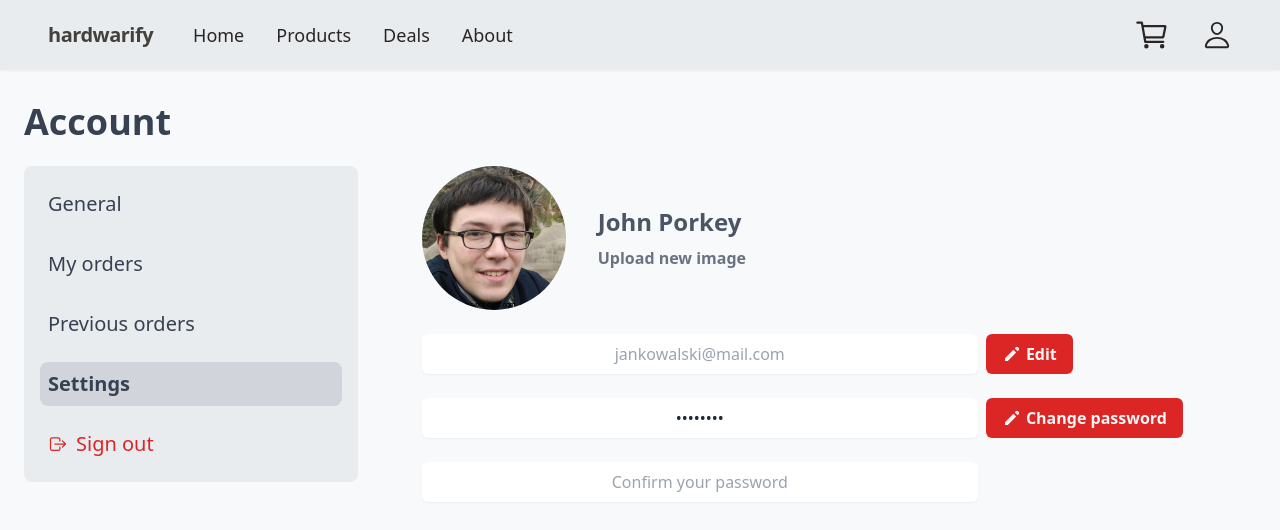
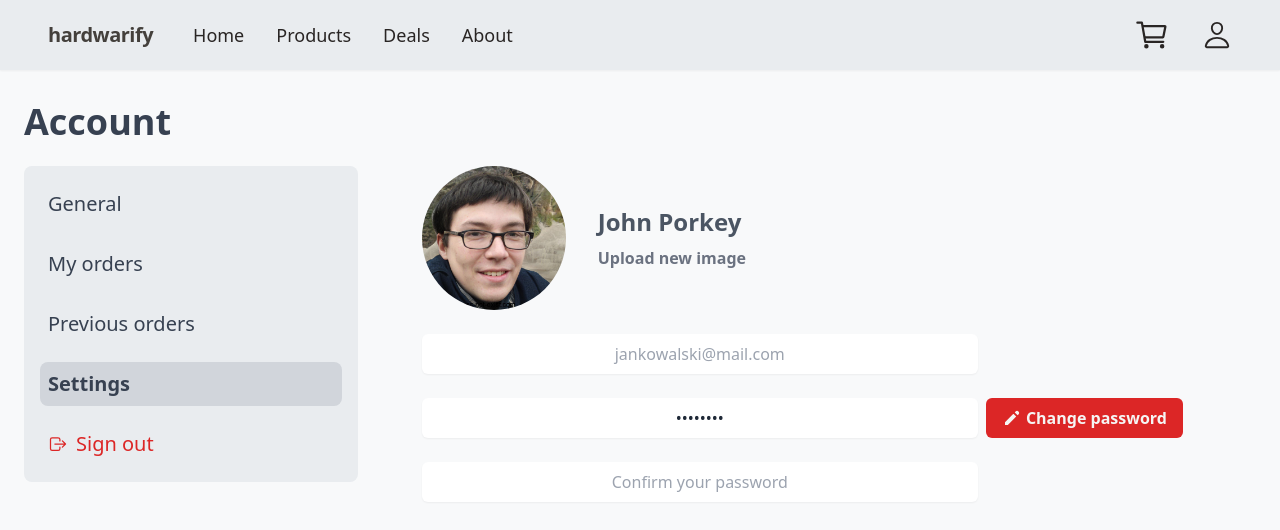
Before and after one commit to tojamrcel/hardwarify-project, a Next.js app: page /account/settings in a window 1280 px wide. Shown: the top 530 px of the page. Built offline with nearby package versions, Linux system fonts and the light colour scheme.

Commit message:
fix: remove edit button from email row in acc settings

```diff
--- a/app/account/settings/page.tsx
+++ b/app/account/settings/page.tsx
@@ -22,14 +22,10 @@ function Page() {
         <input
           type="email"
           name="email"
-          className="text-md h-10 w-2/3 rounded-md p-2 text-center text-gray-800 shadow-sm outline-none transition-all duration-200 focus:shadow-lg read-only:focus:shadow-sm"
-          placeholder="jankowalski@mail.com"
+          className="text-md h-10 w-2/3 rounded-md p-2 text-center text-gray-400 shadow-sm outline-none transition-all duration-200"
+          value="jankowalski@mail.com"
           readOnly
         />
-        <button className="transition-color flex items-center justify-center gap-1 rounded-md bg-red-600 px-4 py-2 font-semibold text-stone-100 duration-300 hover:bg-red-700">
-          <HiPencil className="text-xl" />
-          Edit
-        </button>
       </div>
       <div className="flex gap-2">
         <input
```
